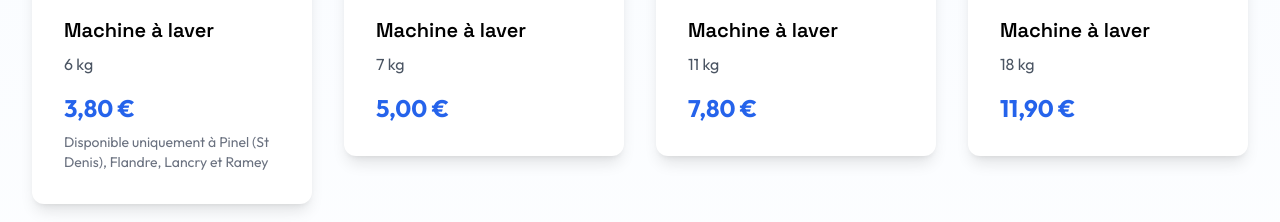
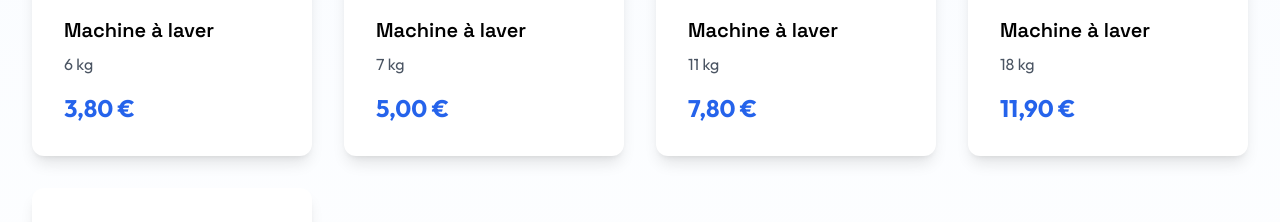
Before and after one commit to blebar25/lavexpress, a React (Vite) app: page / in a window 1280 px wide. Shown: the part 1184-1406 px from the top of the page. Built offline with nearby package versions, Linux system fonts and the light colour scheme.

Commit message:
refactor: suppression de la note explicative pour les machines 6kg

```diff
--- a/src/App.tsx
+++ b/src/App.tsx
@@ -475,7 +475,7 @@ export default function App() {
               variants={staggerContainer}
             >
               {[
-                { type: 'Machine à laver', capacity: '6 kg', price: '3,80 €', icon: Droplets, note: 'Disponible uniquement à Pinel (St Denis), Flandre, Lancry et Ramey' },
+                { type: 'Machine à laver', capacity: '6 kg', price: '3,80 €', icon: Droplets },
                 { type: 'Machine à laver', capacity: '7 kg', price: '5,00 €', icon: Droplets },
                 { type: 'Machine à laver', capacity: '11 kg', price: '7,80 €', icon: Droplets },
                 { type: 'Machine à laver', capacity: '18 kg', price: '11,90 €', icon: Droplets },
@@ -491,7 +491,6 @@ export default function App() {
                     <h3 className="text-xl font-semibold mb-2">{item.type}</h3>
                     <p className="text-gray-600 mb-4">{item.capacity}</p>
                     <p className="text-2xl font-bold text-blue-600">{item.price}</p>
-                    {item.note && <p className="text-sm text-gray-500 mt-2">{item.note}</p>}
                   </div>
                 </motion.div>
               ))}
```
